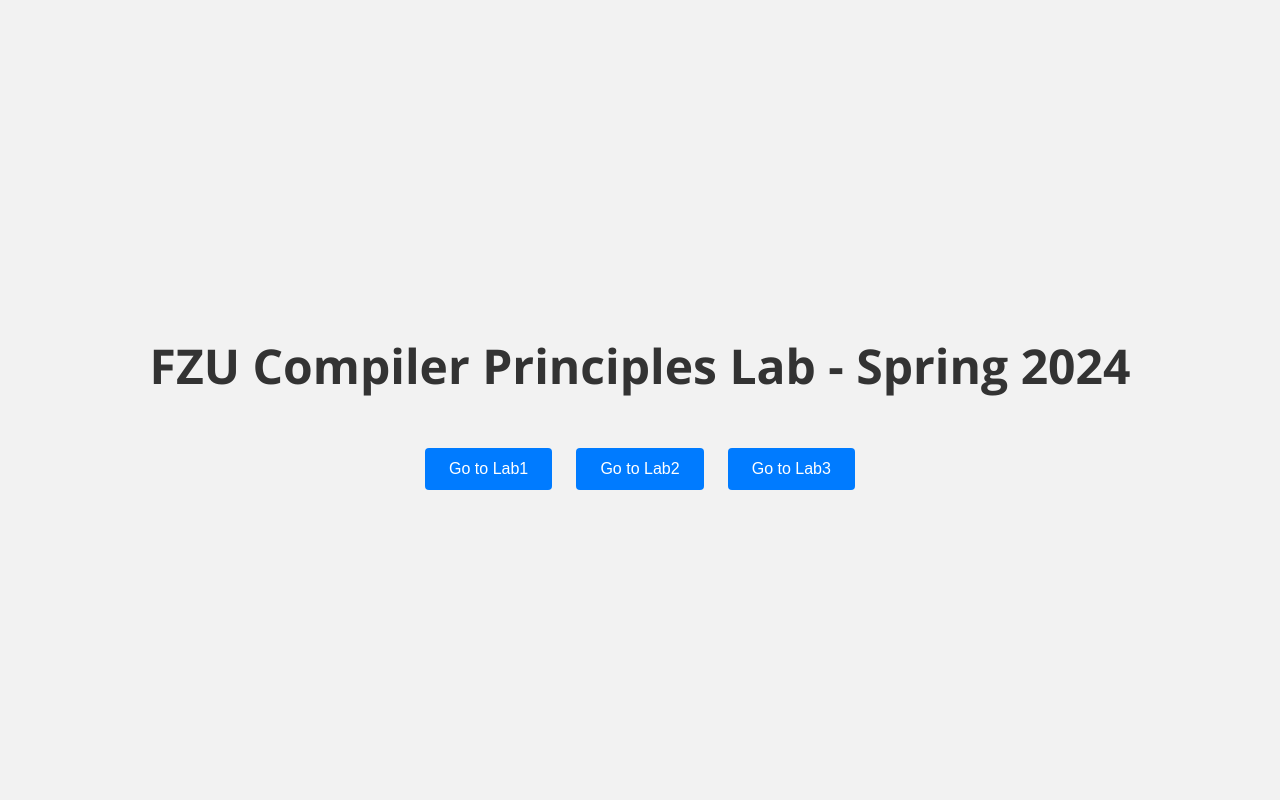
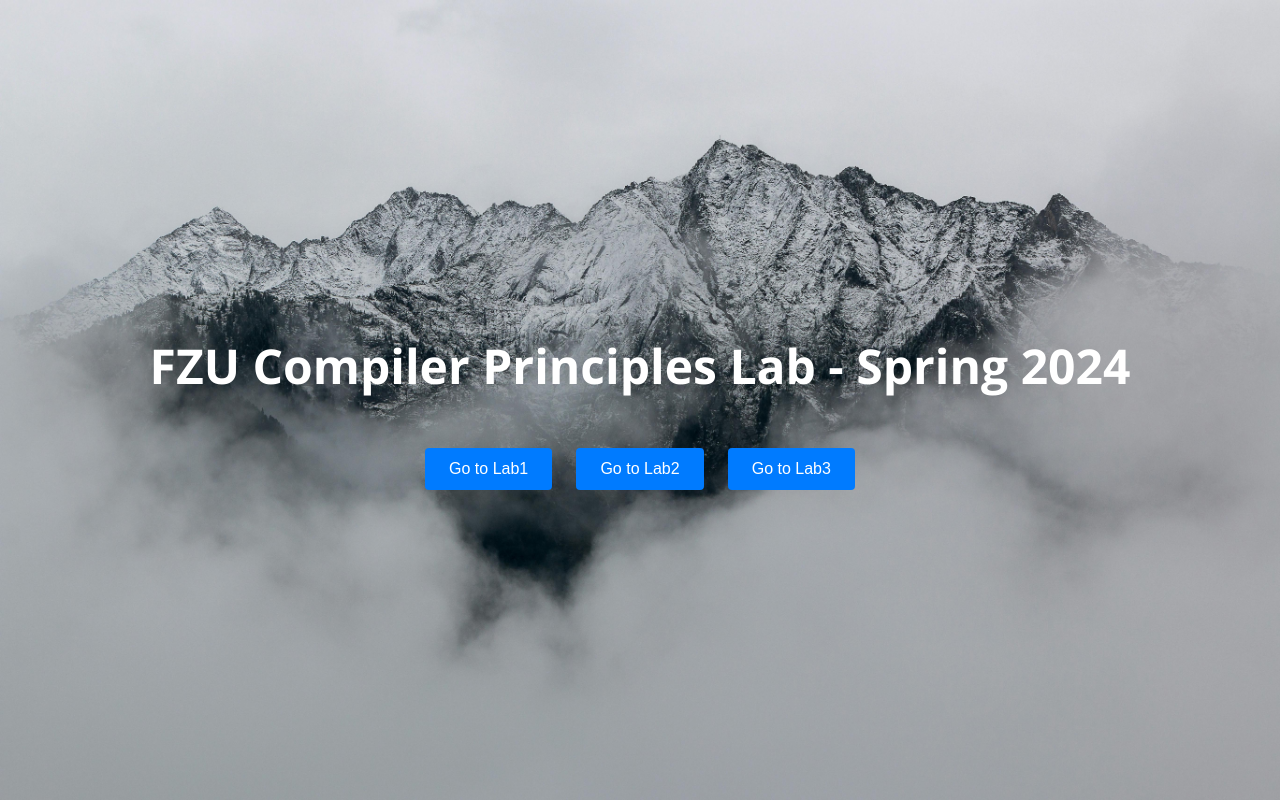
Before and after one commit to hualinli/PracticeOfCompilerPrinciples, a Flask app: page / in a window 1280 px wide. Run offline with Flask 3, Linux system fonts and the light colour scheme.

Commit message:
feat: add background

```diff
--- a/templates/index.html
+++ b/templates/index.html
@@ -13,6 +13,11 @@
             justify-content: center;
             height: 100vh;
             margin: 0;
+            background-image: url("{{ url_for('static', filename='images/background.jpg') }}");
+            background-size: cover;
+            background-repeat: no-repeat;
+            background-position: center center;
+            background-attachment: fixed;
         }
 
         h1 {
@@ -23,7 +28,7 @@
 
         h1 a {
             text-decoration: none;
-            color: #333;
+            color: #ffffff;
             transition: color 0.3s ease;
         }
 
```
Also changed, not shown: static/images/background.jpg (added).
